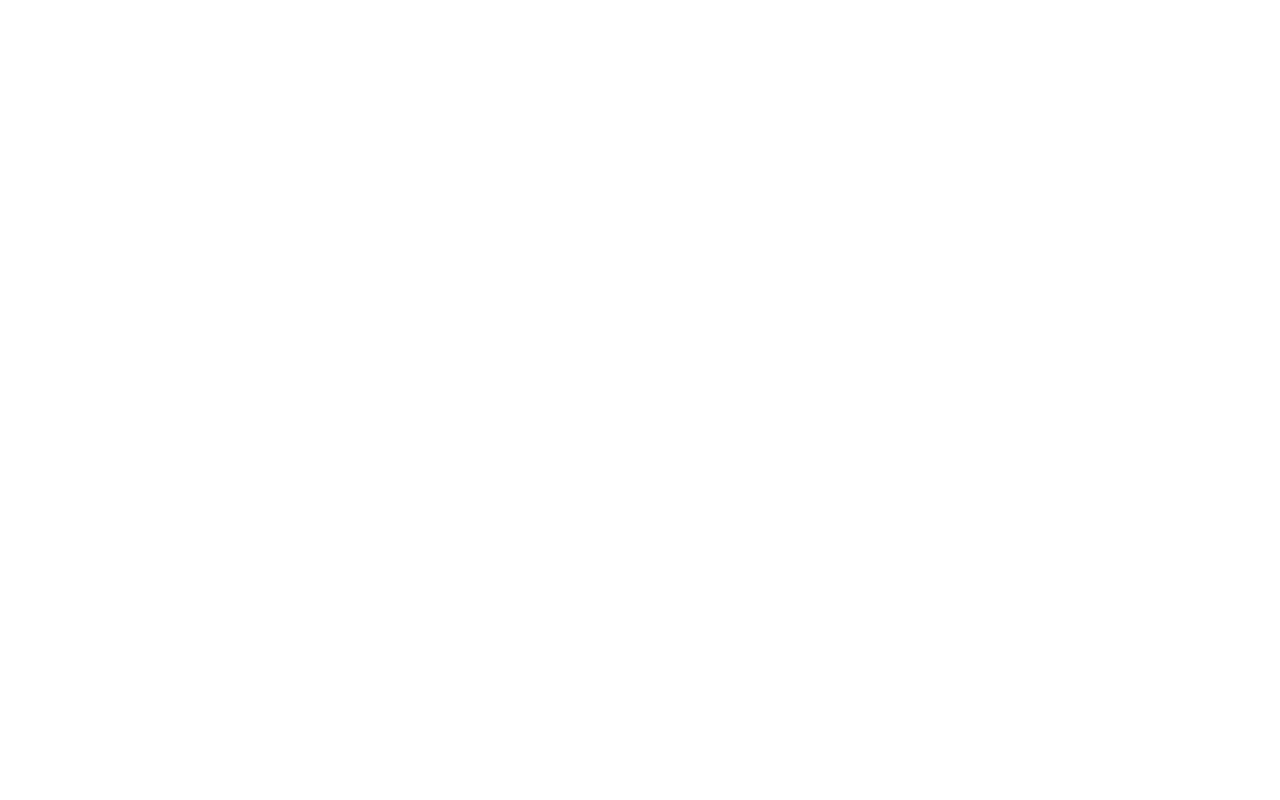
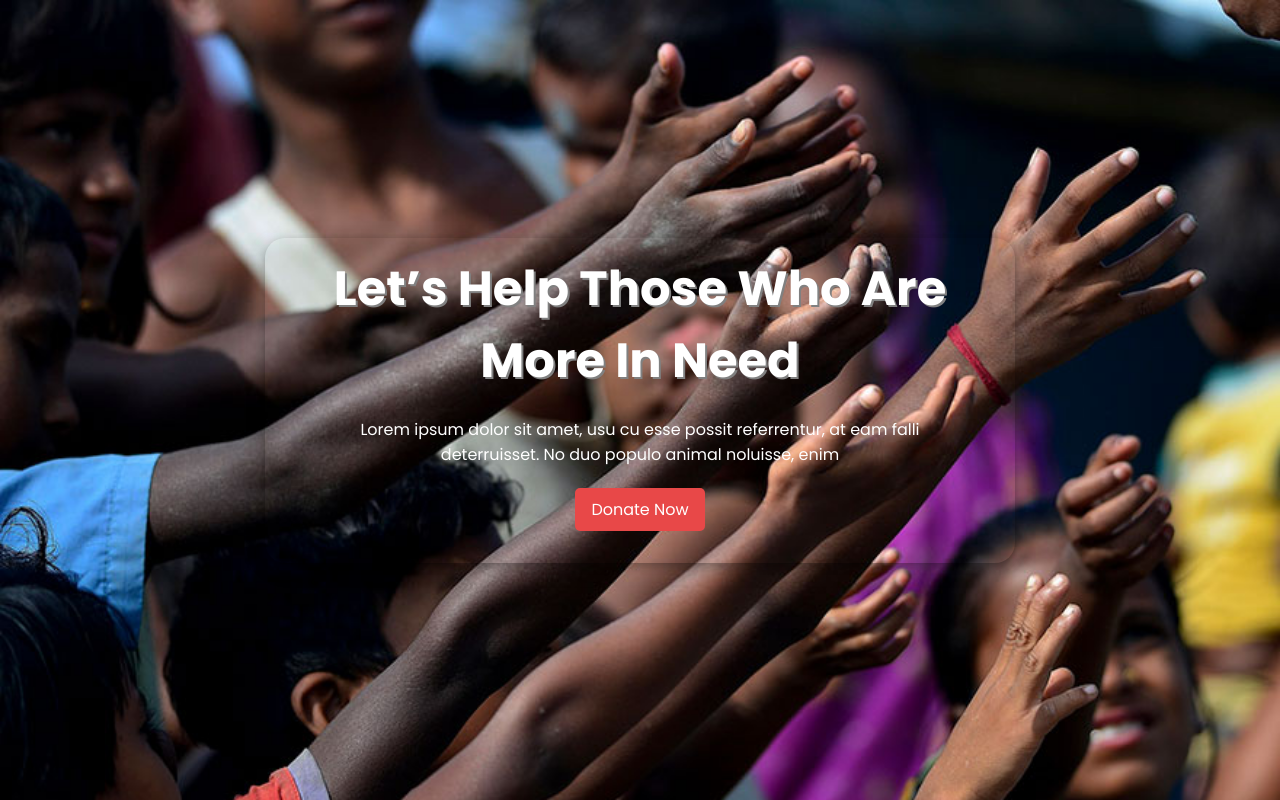
Before and after one commit to tamim-i-chowdhury/donate-today, a plain HTML site: page index.html in a window 1280 px wide. Drawn offline with Linux system fonts and the light colour scheme.

Commit message:
header section added

```diff
--- a/index.html
+++ b/index.html
@@ -15,5 +15,19 @@
       rel="stylesheet"
     />
   </head>
-  <body></body>
+  <body>
+    <header id="header-section">
+      <div class="header-content">
+        <h1>Let’s Help Those Who Are <br />More In Need</h1>
+        <p>
+          Lorem ipsum dolor sit amet, usu cu esse possit referrentur, at eam
+          falli <br />
+          deterruisset. No duo populo animal noluisse, enim
+        </p>
+        <a class="btn" href="https://www.ohchr.org/en/donation" target="_blank"
+          >Donate Now</a
+        >
+      </div>
+    </header>
+  </body>
 </html>
--- a/style.css
+++ b/style.css
@@ -7,3 +7,43 @@
 body{
     font-family: 'Poppins', sans-serif;
 }
+.btn{
+    text-decoration: none;
+    background-color: #e84848;
+    padding: 10px 16px;
+    border-radius: 5px;
+    color: white;
+}
+.btn:hover{
+    background-color: #c71010e7;
+    cursor: pointer;
+}
+
+/* header styles */
+#header-section{
+    background-image: url('./images/donation13.jpg');
+    background-repeat: no-repeat;
+    height: 100vh;
+    background-size: cover;
+    display: flex;
+    justify-content: center;
+    align-items: center;
+
+}
+.header-content{
+    width: 750px;
+    height: 325px;
+    text-align: center;
+    color: white;
+    box-shadow: 0 4px 8px 0 rgba(0, 0, 0, 0.2), 0 6px 20px 0 rgba(0, 0, 0, 0.19);
+    border-radius: 20px;
+}
+.header-content > h1{
+    margin-top: 15px;
+    font-size: 48px;
+    text-shadow: 2px 2px grey;
+}
+.header-content > p{
+    margin-top: 20px;
+    margin-bottom: 30px;
+}
```
